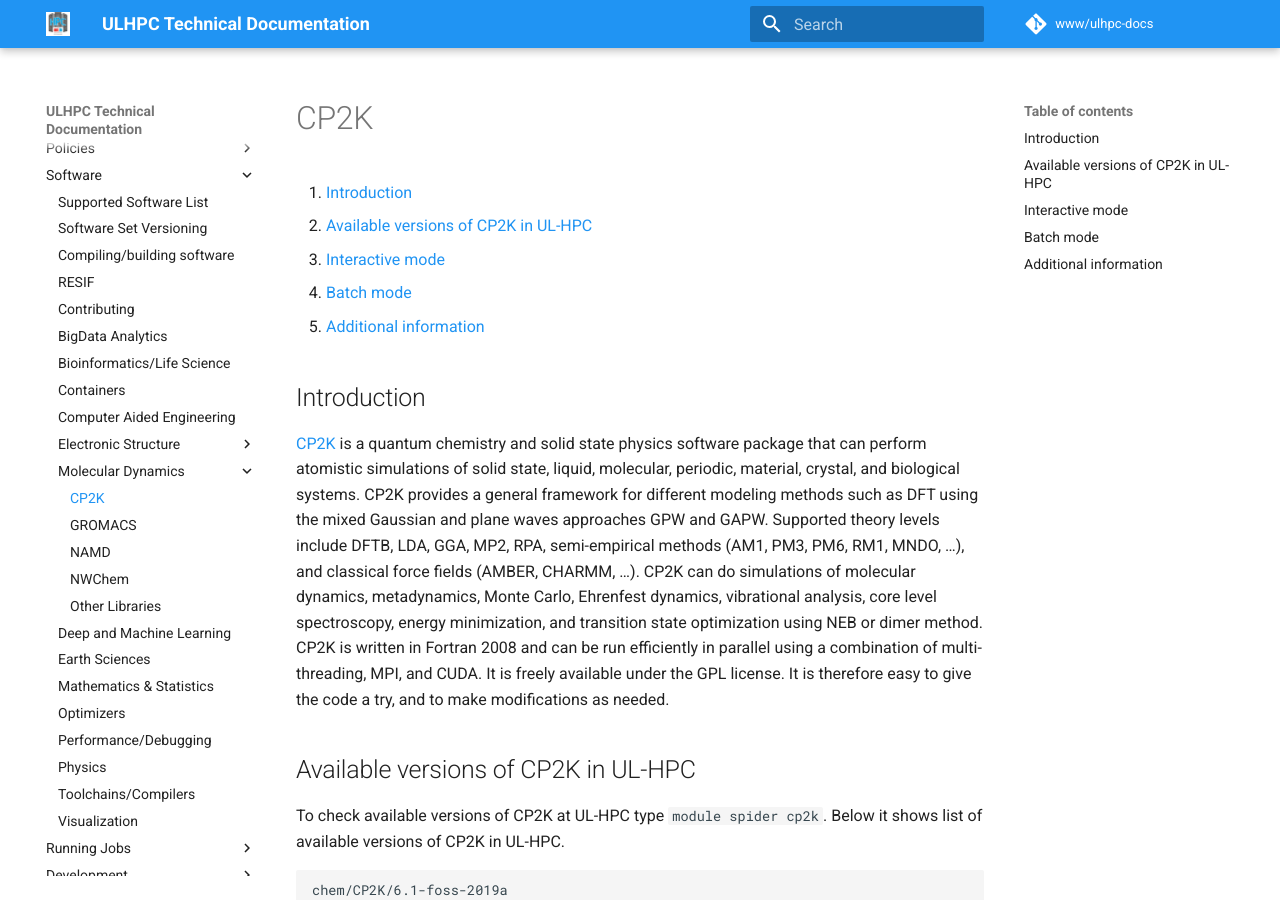
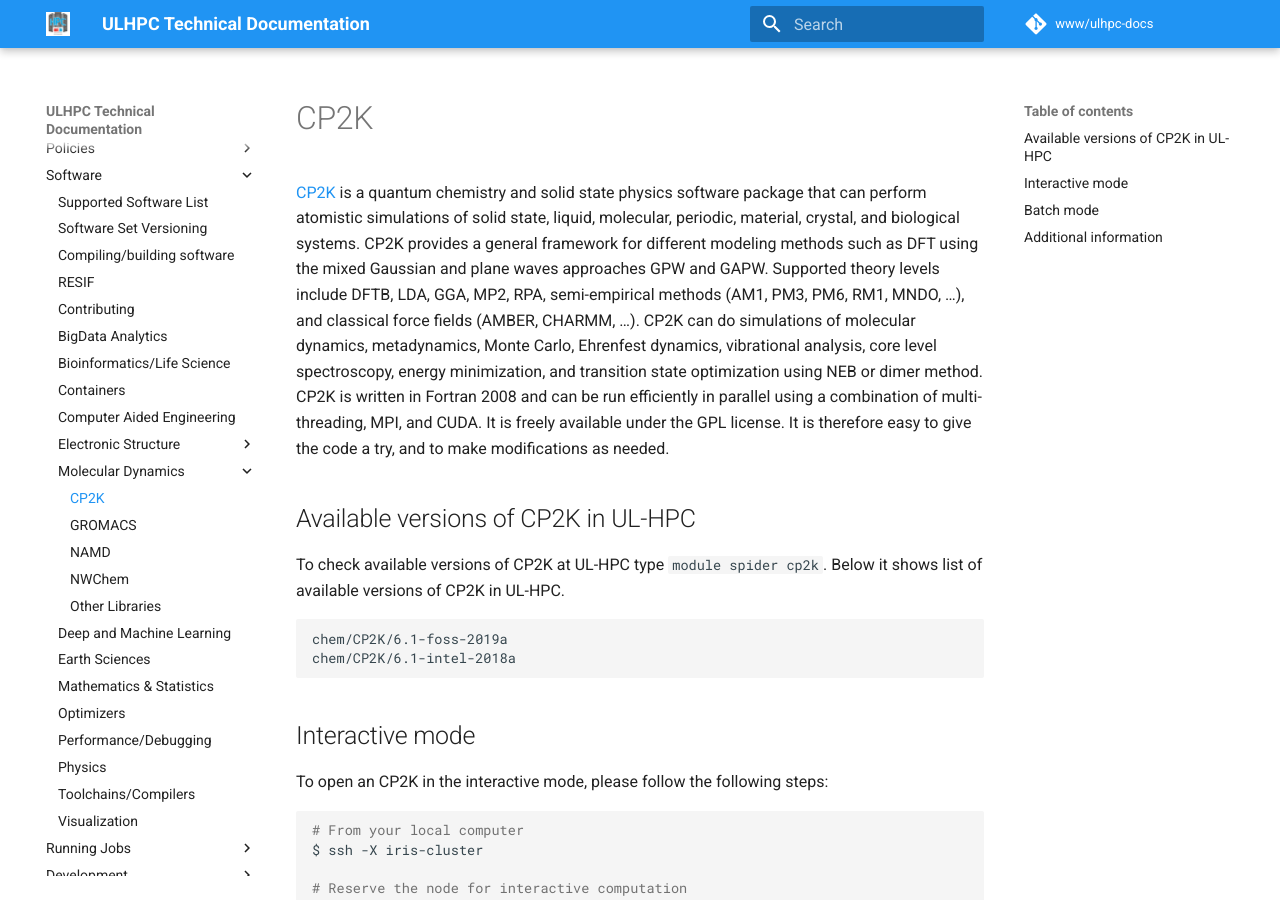
Before and after one commit to ULHPC/ulhpc-docs, an MkDocs documentation site: the page built from docs/software/molecular-dynamics/cp2k.md, in a window 1280 px wide and 900 px high. Built offline with MkDocs 1.6.1 and Material for MkDocs 9.7.7, drawn with Linux system fonts in a browser that asks for light colours.

Commit message:
Update cp2k.md

````diff
--- a/docs/software/molecular-dynamics/cp2k.md
+++ b/docs/software/molecular-dynamics/cp2k.md
@@ -1,11 +1,3 @@
-1. [Introduction](#introduction)
-2. [Available versions of CP2K in UL-HPC](#available-versions-of-cp2k-in-ul-hpc)
-3. [Interactive mode](#interactive mode)
-4. [Batch mode](#batch-mode)
-5. [Additional information](#additional-information)
-
-## Introduction
-
 [CP2K](https://www.cp2k.org/) is a quantum chemistry and solid state physics software package that can perform atomistic
 simulations of solid state, liquid, molecular, periodic, material, crystal, and biological systems.
 CP2K provides a general framework for different modeling methods such as DFT using the mixed
@@ -21,7 +13,7 @@ It is therefore easy to give the code a try, and to make modifications as needed
 ## Available versions of CP2K in UL-HPC
 To check available versions of CP2K at UL-HPC type `module spider cp2k`.
 Below it shows list of available versions of CP2K in UL-HPC.
-```shell
+```bash
 chem/CP2K/6.1-foss-2019a
 chem/CP2K/6.1-intel-2018a
 ```
@@ -29,7 +21,7 @@ chem/CP2K/6.1-intel-2018a
 ## Interactive mode
 To open an CP2K in the interactive mode, please follow the following steps:
 
-```shell
+```bash
 # From your local computer
 $ ssh -X iris-cluster
 
@@ -44,7 +36,7 @@ $ cp2k.popt -i example.inp
 ```
 
 ## Batch mode
-```shell
+```bash
 #!/bin/bash -l
 #SBATCH -J CP2K
 #SBATCH -N 2
````
